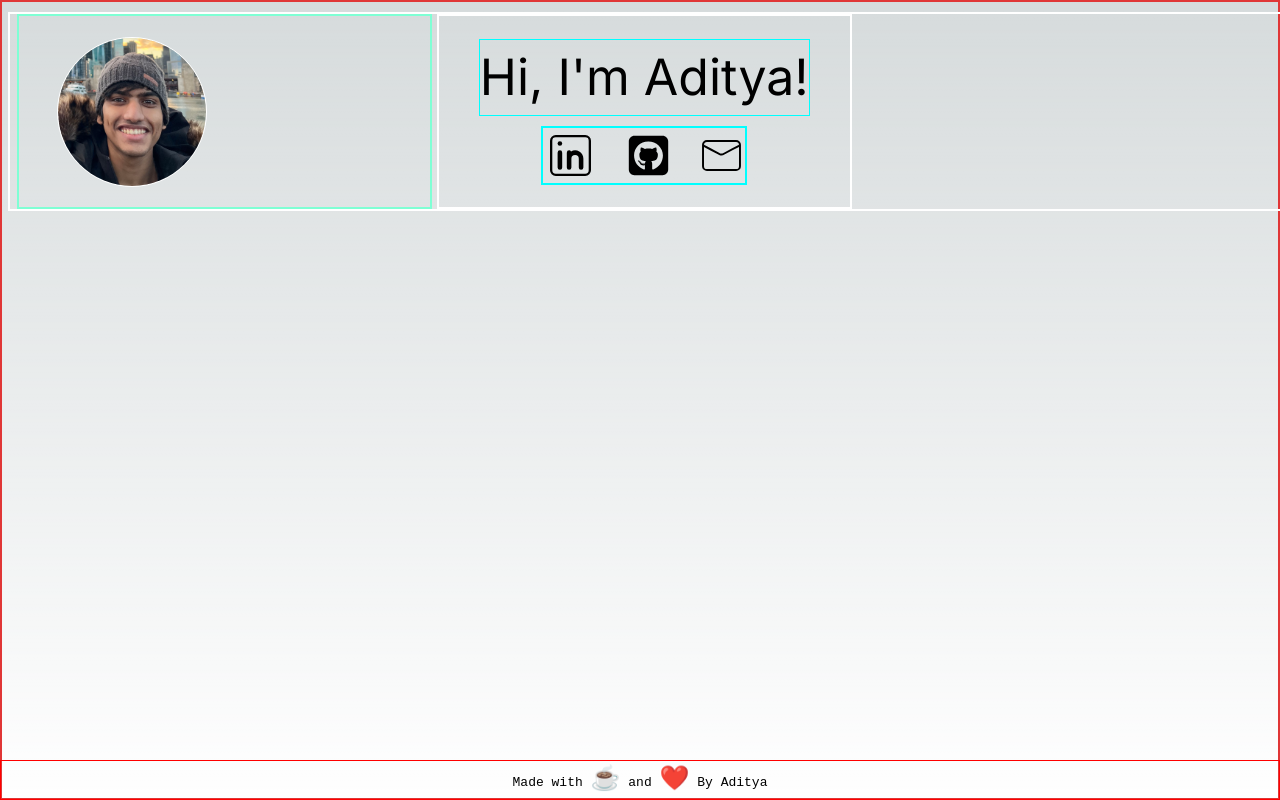
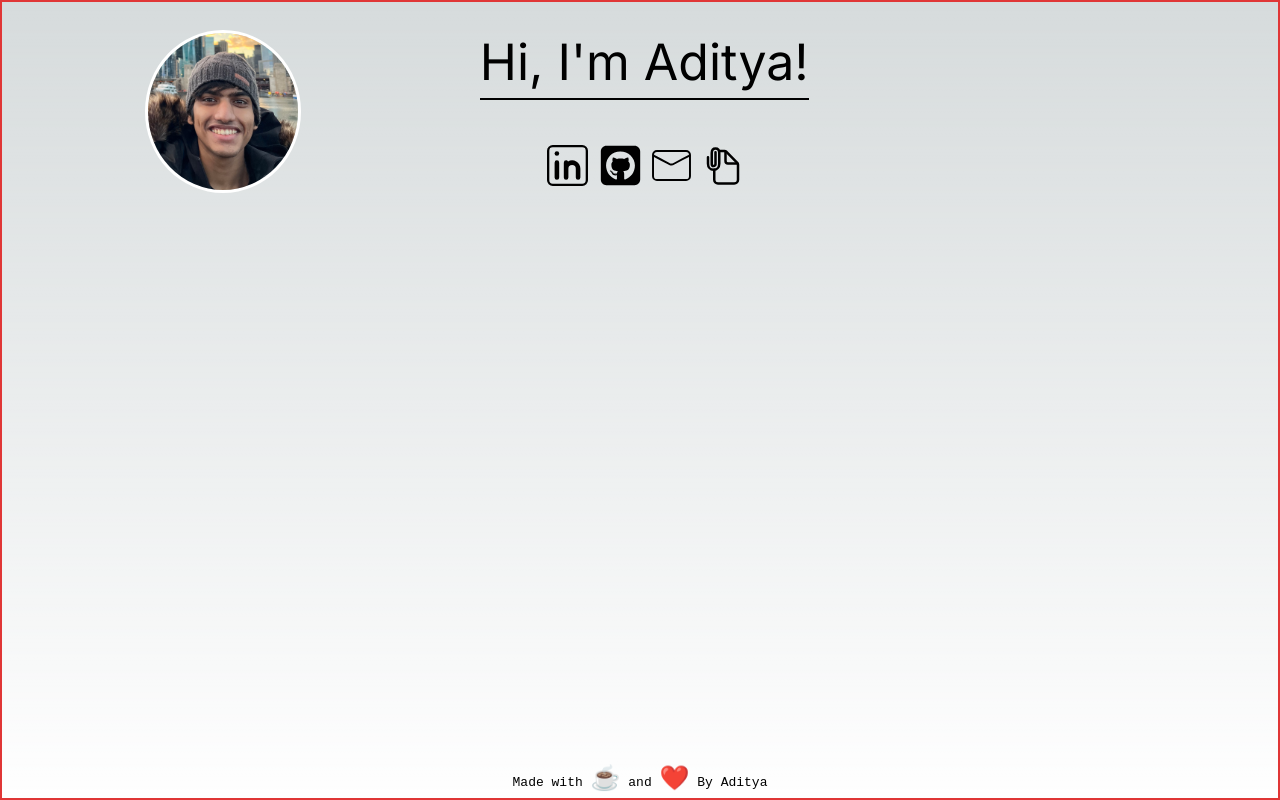
Before and after one commit to AdityaKunte18/AdityaKunte18.github.io, a Next.js app: page / in a window 1280 px wide. Built offline with nearby package versions, Linux system fonts and the light colour scheme.

Commit message:
added socials icons and implemented some basic css

```diff
--- a/src/app/page.js
+++ b/src/app/page.js
@@ -5,6 +5,7 @@ import { FaSquareGithub } from "react-icons/fa6";
 import { VscMail } from "react-icons/vsc";
 import { CiMail } from "react-icons/ci";
 import Image from 'next/image';
+import { IoDocumentAttachOutline } from "react-icons/io5";
 
 export default function Home() {
   return (
@@ -21,9 +22,31 @@ export default function Home() {
             <h2 style={{fontSize:50}}>Hi, I'm Aditya!</h2>
           </div>
           <div className="iconContainer">
-            <CiLinkedin size={55}/>
-            <FaSquareGithub size={45} />
-            <CiMail size={47}/>
+            <div className="linkedinContainer">
+              <a href="https://www.linkedin.com/in/aditya-kunte/" target="_blank" rel="noopener noreferrer">
+                <CiLinkedin size={55}/>
+              </a>
+              <span className="tooltipText">LinkedIn</span>
+            </div>
+            <div  className="githubContainer">
+              <a href="https://github.com/AdityaKunte18" target="_blank" rel="noopener noreferrer">
+                <FaSquareGithub size={45} />
+              </a>
+              <span className="tooltipText">Github</span>
+            </div>
+            <div className="mailContainer">
+              <a href="mailto:akunte2@illinois.edu">
+                <CiMail size={47}/>
+              </a>
+              <span className="tooltipText">Email</span>
+            </div>
+
+            <div className="resumeContainer">
+              <a href="../../public/AdityaK_Resume.pdf" download>
+                <IoDocumentAttachOutline size={40}/>
+              </a>
+              <span className="tooltipText">Resume</span>
+            </div>
           </div>
         </div>
         <div>
--- a/src/styles/styles.css
+++ b/src/styles/styles.css
@@ -24,79 +24,126 @@ html, body {
   justify-content: space-between;
   padding-left: 0.5%;
   padding-right: 0.5%;
-  border-color: white;
-  border-width: 2px;
+  /* border-color: white;
+  border-width: 2px; */
 }
 
 .titleContainer {
   display: flex;
   flex-direction: column;
   width: 33%;
-  border-width: 2px;
-  border-color: white;
+  /* border-width: 2px;
+  border-color: white; */
   justify-content: center;
   align-items: center;
 }
 
 .imageContainer {
   display: flex;
-  border-width: 2px;
-  border-color: aquamarine;
+  /* border-width: 2px;
+  border-color: aquamarine; */
   width: 33% ;
   justify-content: center;
   align-items: center;
+
 }
+
+.linkedinContainer, .githubContainer, .mailContainer, .resumeContainer {
+  display: flex;
+  width: 33%;
+  align-items: center;
+  justify-content: center;
+  transition: transform 0.5s ease;
+}
+
+.linkedinContainer:hover, .githubContainer:hover, .mailContainer:hover, .resumeContainer:hover {
+  transform: translateY(-10px);
+}
+/* Tooltip text container */
+.tooltipText {
+  visibility: hidden;
+  width: 120px;
+  background-color: black;
+  color: #fff;
+  text-align: center;
+  border-radius: 6px;
+  position: absolute;
+  z-index: 1;
+  bottom: 100%;
+  left: 50%;
+  margin-left: -60px; /* Center the tooltip */
+  opacity: 0;
+  transition: opacity 0.3s;
+}
+
+/* Show the tooltip text when hovering over the icon container */
+.linkedinContainer:hover .tooltipText,
+.githubContainer:hover .tooltipText,
+.mailContainer:hover .tooltipText,
+.resumeContainer:hover .tooltipText {
+  visibility: visible;
+  opacity: 1;
+}
+
+
 .pfpContainer {
   border-radius: 50%;
   border-color: white;
-  border-width: 1px;
+  border-width: 3px;
   overflow: hidden;
   width: 150;
   height: 150;
   display: flex;
-  margin-right: 45%;
-}
-
-.pfpContainer {
-  border-radius: 50%;
-  border: 1px solid white; /* Ensure visibility against backgrounds */
-  overflow: hidden;
-  width: 150px; /* Ensure units are specified */
-  height: 150px;
-  display: flex;
-  justify-content: center;
-  align-items: center;
-  transition: transform 0.3s ease-in-out; /* Smooth transition for hover effects */
+  transition-property: transform;
+  transition-duration: 0.8s;
 }
 
 .pfpContainer:hover {
-  transform: scale(1.05); /* Slightly enlarge on hover */
+  transform: scale(1.06);
 }
 
-/* Ensure the Next.js Image component fits your container */
-.pfpContainer img {
-  object-fit: cover; /* Cover the container without losing aspect ratio */
-  border-radius: 50%; /* Ensure the image itself is also rounded if necessary */
-}
+
 
 
 .iconContainer {
   display: flex;
   flex-direction: row;
-  border-width: 2px;
-  border-color: aqua;
+  /* border-width: 2px;
+  border-color: aqua; */
   width: 50%;
-  justify-content: space-between;
+  height: 50%;
+  justify-content: center;
   align-items: center;
-  margin-top: 2.5%;
+  margin-top: 5%;
 }
 
 
 .nameContainer {
   font-size: 20;
-  margin-top: -1;
-  border-color: aqua;
-  border-width: 1px;
+  margin-top: 3%;
+  /* border-color: aqua;
+  border-width: 1px; */
+  position: relative;
+}
+
+.nameContainer::after {
+  content: '';
+  position: absolute;
+  bottom: 0; /* Aligns the underline at the bottom of the text */
+  left: 0;
+  width: 0%; /* Start width at 0% */
+  height: 2px; /* Height of the underline */
+  background-color: currentColor; /* Matches the color of the text */
+  animation: growUnderline 2s forwards; /* Animation name, duration, and fill-mode */
+}
+
+@keyframes growUnderline {
+  from {
+    width: 0%;
+  }
+  to {
+    width: 100%;
+  }
 }
 
 .footerContainer {
@@ -104,8 +151,8 @@ html, body {
   flex-direction: row;
   width: 100%;
   height: 5%;
-  border-color: red;
-  border-width: 1px;
+  /* border-color: red;
+  border-width: 1px; */
   position: absolute;
   left: 0;
   bottom: 0;
```
Also changed, not shown: 1 other file (tests, documents, lock files or other folders).
